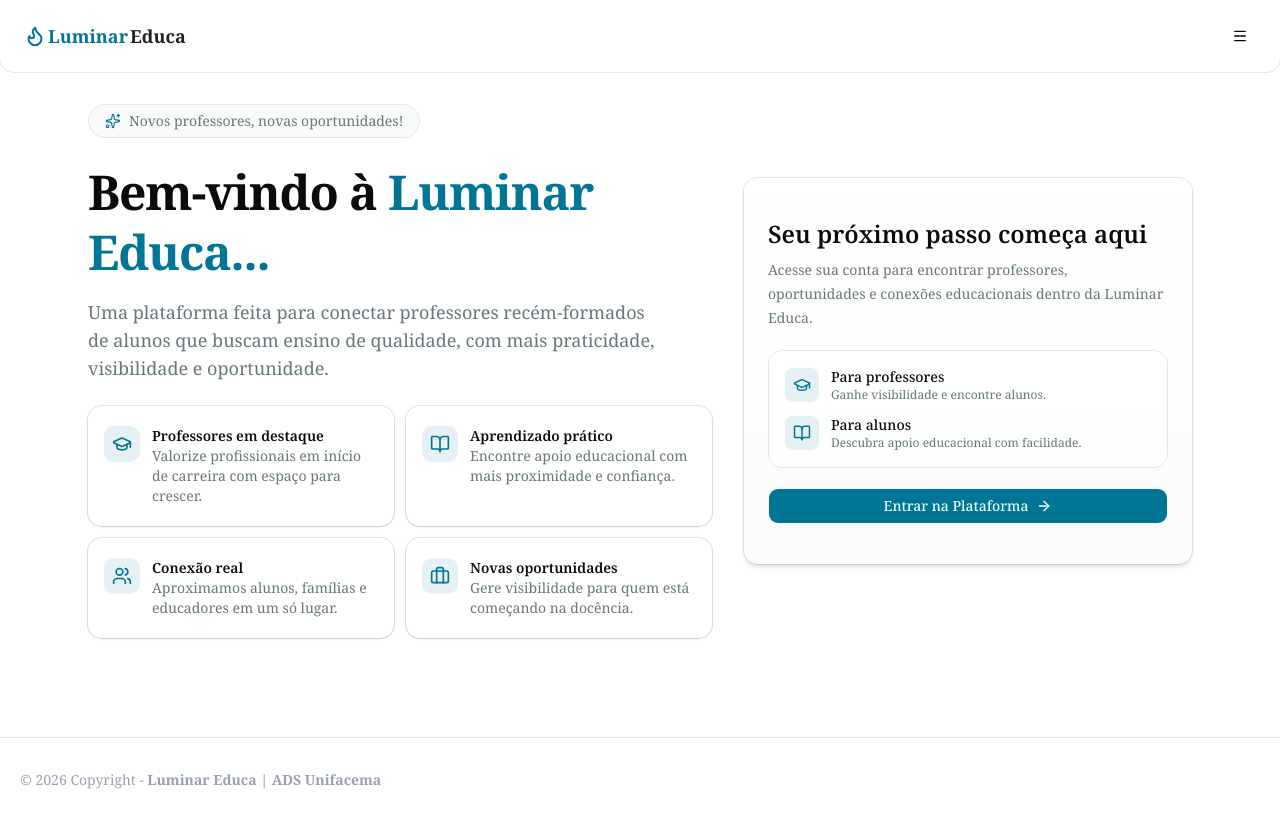
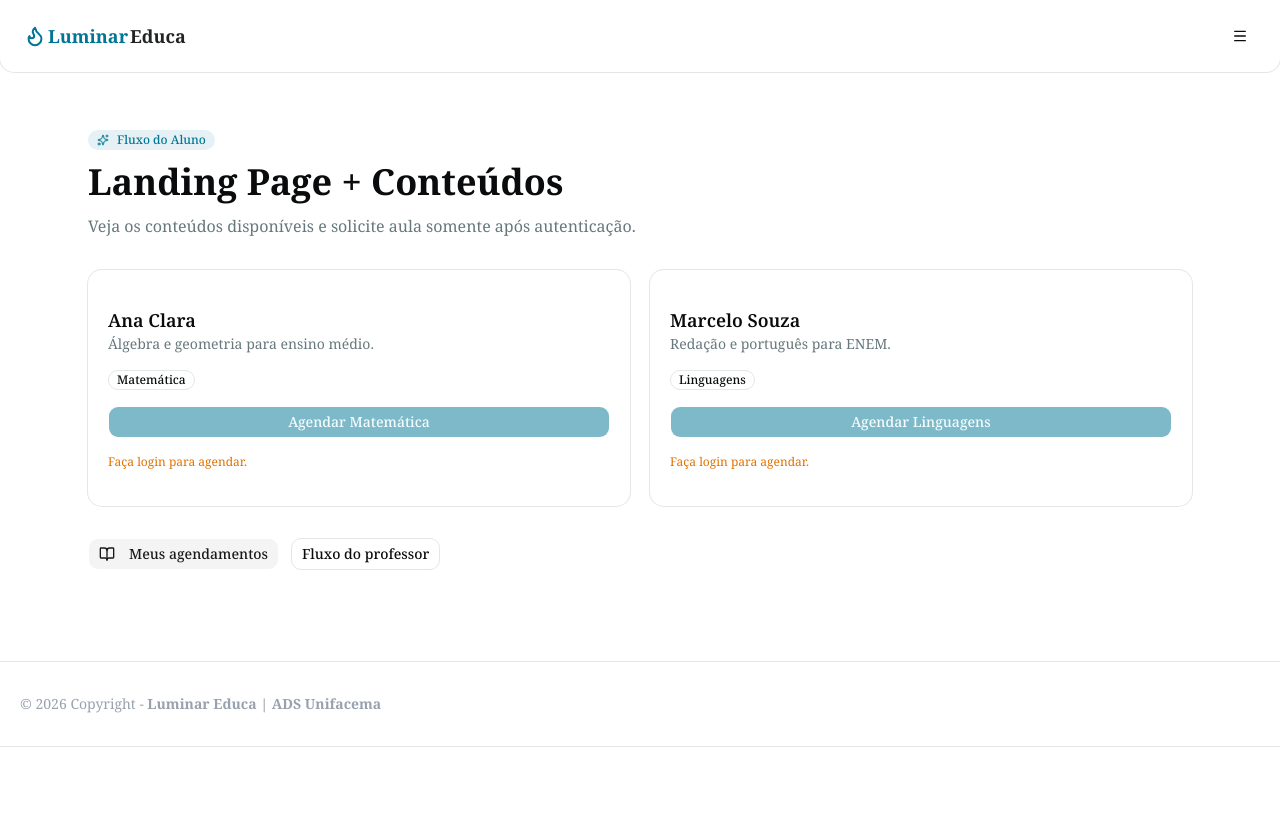
Before and after one commit to annvy-lab/luminar-educa-front, a Next.js app: page / in a window 1280 px wide. After the commit the page ends 800 px from the top, so only its background shows below. Built offline with nearby package versions, Linux system fonts and the light colour scheme.

Commit message:
feat: cria fluxos de telas para aluno e professor

```diff
--- a/src/_components/forms/login-form.tsx
+++ b/src/_components/forms/login-form.tsx
@@ -3,6 +3,7 @@
 import { zodResolver } from "@hookform/resolvers/zod";
 import { cva } from "class-variance-authority";
 import { ArrowRight } from "lucide-react";
+import Link from "next/link";
 import { useRouter } from "next/navigation";
 import * as React from "react";
 import { FieldErrors, useForm } from "react-hook-form";
@@ -101,6 +102,9 @@ export function LoginForm({
         {loading ? "Entrando..." : "Acessar Conta"}
         {!loading && <ArrowRight size={18} />}
       </Button>
+      <Link href="#" className="w-full">
+        <Button type="button" variant="outline" className="w-full">Entrar com Google (Aluno)</Button>
+      </Link>
     </form>
   );
 }
--- /dev/null
+++ b/src/_types/platform.ts
@@ -0,0 +1,35 @@
+export type TeacherStatus = "PENDING" | "APPROVED" | "REJECTED";
+export type SessionStatus =
+  | "SCHEDULED"
+  | "ONGOING"
+  | "COMPLETED"
+  | "CANCELLED"
+  | "NO_SHOW";
+export type PaymentMethod = "PIX" | "CREDIT_CARD";
+
+export type Subject = {
+  id: string;
+  name: string;
+  description?: string;
+};
+
+export type TeacherListing = {
+  id: string;
+  name: string;
+  bio: string;
+  avatarUrl?: string;
+  status: TeacherStatus;
+  hourlyRateCents: number;
+  subjects: Subject[];
+};
+
+export type BookingView = {
+  id: string;
+  subject: string;
+  teacherName: string;
+  studentName?: string;
+  scheduledAt: string;
+  status: SessionStatus;
+  paymentMethod: PaymentMethod;
+  meetLink?: string;
+};
--- /dev/null
+++ b/src/app/aluno/agendamentos/page.tsx
@@ -0,0 +1,16 @@
+import { CalendarCheck2 } from "lucide-react";
+
+import { Badge } from "@/src/_components/ui/badge";
+import { Button } from "@/src/_components/ui/button";
+import { Card, CardContent } from "@/src/_components/ui/card";
+import { BookingView } from "@/src/_types/platform";
+
+const bookings: BookingView[] = [
+  { id: "b1", subject: "Matemática", teacherName: "Ana Clara", scheduledAt: "2026-05-10T18:00:00Z", status: "SCHEDULED", paymentMethod: "PIX", meetLink: "https://meet.google.com/abc-defg-hij" },
+  { id: "b2", subject: "Linguagens", teacherName: "Marcelo", scheduledAt: "2026-05-12T16:00:00Z", status: "CANCELLED", paymentMethod: "CREDIT_CARD" },
+];
+
+export default function AlunoAgendamentosPage() {
+  const now = new Date();
+  return <div className="mx-auto max-w-5xl space-y-4 p-6"><h1 className="text-3xl font-bold">Meus agendamentos</h1>{bookings.map((b)=>{const dt=new Date(b.scheduledAt); const canJoin=b.status==="SCHEDULED" && !!b.meetLink && now.toDateString()===dt.toDateString(); return <Card key={b.id}><CardContent className="flex items-center justify-between p-4"><div><p className="font-semibold">{b.subject} • {b.teacherName}</p><p className="text-sm text-muted-foreground">{dt.toLocaleString("pt-BR")}</p></div><div className="flex items-center gap-2"><Badge variant="outline">{b.status}</Badge>{canJoin && <Button><CalendarCheck2 className="mr-2 size-4"/>Entrar na reunião</Button>}</div></CardContent></Card>})}</div>;
+}
--- a/src/app/page.tsx
+++ b/src/app/page.tsx
@@ -1,154 +1,82 @@
-import {
-  ArrowRight,
-  BookOpen,
-  Briefcase,
-  GraduationCap,
-  Sparkles,
-  Users,
-} from "lucide-react";
+"use client";
 
-import { Button } from "../_components/ui/button";
-import { Card, CardContent } from "../_components/ui/card";
+import { BookOpen, CalendarClock, CreditCard, Sparkles } from "lucide-react";
+import Link from "next/link";
+import { useState } from "react";
+
+import { Badge } from "@/src/_components/ui/badge";
+import { Button } from "@/src/_components/ui/button";
+import { Card, CardContent } from "@/src/_components/ui/card";
+import { Input } from "@/src/_components/ui/input";
+import { Sheet, SheetContent, SheetHeader, SheetTitle, SheetTrigger } from "@/src/_components/ui/sheet";
+import { useAuth } from "@/src/_contexts/auth-context";
+import { TeacherListing } from "@/src/_types/platform";
+
+const teachers: TeacherListing[] = [
+  { id: "t1", name: "Ana Clara", bio: "Álgebra e geometria para ensino médio.", status: "APPROVED", hourlyRateCents: 8000, subjects: [{ id: "s1", name: "Matemática" }] },
+  { id: "t2", name: "Marcelo Souza", bio: "Redação e português para ENEM.", status: "APPROVED", hourlyRateCents: 9000, subjects: [{ id: "s2", name: "Linguagens" }] },
+];
 
 export default function Page() {
+  const { user } = useAuth();
+  const [selectedSubject, setSelectedSubject] = useState<string>("");
+
   return (
-    <div className="flex-1 p-0">
-      <div className="mx-auto flex w-full max-w-6xl flex-col gap-8 px-6 pt-2 pb-10 lg:flex-row lg:items-center lg:justify-between">
-        <section className="flex max-w-2xl flex-col gap-6">
-          <div className="inline-flex w-fit items-center gap-2 rounded-full border bg-muted/40 px-4 py-1.5 text-sm text-muted-foreground">
-            <Sparkles size={16} className="text-primary" strokeWidth={1.7} />
-            Novos professores, novas oportunidades!
-          </div>
+    <div className="mx-auto flex w-full max-w-6xl flex-col gap-8 px-6 py-8">
+      <section className="space-y-3">
+        <Badge className="w-fit bg-primary/10 text-primary hover:bg-primary/20"><Sparkles className="mr-1 size-4" /> Fluxo do Aluno</Badge>
+        <h1 className="text-4xl font-bold">Landing Page + Conteúdos</h1>
+        <p className="text-muted-foreground">Veja os conteúdos disponíveis e solicite aula somente após autenticação.</p>
+      </section>
 
-          <div className="space-y-4">
-            <h1 className="text-4xl leading-tight font-bold tracking-tight text-foreground lg:text-5xl">
-              Bem-vindo à <span className="text-primary">Luminar Educa...</span>
-            </h1>
-
-            <p className="max-w-xl text-base leading-7 text-muted-foreground lg:text-lg">
-              Uma plataforma feita para conectar professores recém-formados de
-              alunos que buscam ensino de qualidade, com mais praticidade,
-              visibilidade e oportunidade.
-            </p>
-          </div>
-
-          <div className="grid gap-3 sm:grid-cols-2">
-            <Card className="border-primary/10 shadow-sm">
-              <CardContent className="flex items-start gap-3 p-4 py-1">
-                <div className="rounded-lg bg-primary/10 p-2 text-primary">
-                  <GraduationCap size={20} />
-                </div>
-                <div>
-                  <h3 className="font-semibold text-foreground">
-                    Professores em destaque
-                  </h3>
-                  <p className="text-sm text-muted-foreground">
-                    Valorize profissionais em início de carreira com espaço para
-                    crescer.
-                  </p>
-                </div>
-              </CardContent>
-            </Card>
-
-            <Card className="shadow-sm">
-              <CardContent className="flex items-start gap-3 p-4 py-1">
-                <div className="rounded-lg bg-primary/10 p-2 text-primary">
-                  <BookOpen size={20} />
-                </div>
-                <div>
-                  <h3 className="font-semibold text-foreground">
-                    Aprendizado prático
-                  </h3>
-                  <p className="text-sm text-muted-foreground">
-                    Encontre apoio educacional com mais proximidade e confiança.
-                  </p>
-                </div>
-              </CardContent>
-            </Card>
-
-            <Card className="shadow-sm">
-              <CardContent className="flex items-start gap-3 p-4 py-1">
-                <div className="rounded-lg bg-primary/10 p-2 text-primary">
-                  <Users size={20} />
-                </div>
-                <div>
-                  <h3 className="font-semibold text-foreground">
-                    Conexão real
-                  </h3>
-                  <p className="text-sm text-muted-foreground">
-                    Aproximamos alunos, famílias e educadores em um só lugar.
-                  </p>
-                </div>
-              </CardContent>
-            </Card>
-
-            <Card className="shadow-sm">
-              <CardContent className="flex items-start gap-3 p-4 py-1">
-                <div className="rounded-lg bg-primary/10 p-2 text-primary">
-                  <Briefcase size={20} />
-                </div>
-                <div>
-                  <h3 className="font-semibold text-foreground">
-                    Novas oportunidades
-                  </h3>
-                  <p className="text-sm text-muted-foreground">
-                    Gere visibilidade para quem está começando na docência.
-                  </p>
-                </div>
-              </CardContent>
-            </Card>
-          </div>
-        </section>
-
-        <div className="w-full max-w-md">
-          <Card className="border-primary/10 bg-gradient-to-b from-background to-muted/30 shadow-md">
-            <CardContent className="flex flex-col gap-5 p-6">
-              <div className="space-y-2">
-                <h2 className="text-2xl font-semibold text-foreground">
-                  Seu próximo passo começa aqui
-                </h2>
-                <p className="text-sm leading-6 text-muted-foreground">
-                  Acesse sua conta para encontrar professores, oportunidades e
-                  conexões educacionais dentro da Luminar Educa.
-                </p>
+      <div className="grid gap-5 md:grid-cols-2">
+        {teachers.map((teacher) => (
+          <Card key={teacher.id} className="border-primary/10">
+            <CardContent className="space-y-4 p-5">
+              <div>
+                <h2 className="text-lg font-semibold">{teacher.name}</h2>
+                <p className="text-sm text-muted-foreground">{teacher.bio}</p>
               </div>
-
-              <div className="space-y-3 rounded-xl border bg-background/80 p-4">
-                <div className="flex items-center gap-3">
-                  <div className="rounded-md bg-primary/10 p-2 text-primary">
-                    <GraduationCap size={18} />
+              <div className="flex flex-wrap gap-2">
+                {teacher.subjects.map((subject) => (
+                  <Badge key={subject.id} variant="outline">{subject.name}</Badge>
+                ))}
+              </div>
+              <Sheet>
+                <SheetTrigger
+                  render={
+                    <Button className="w-full" disabled={!user} onClick={() => setSelectedSubject(teacher.subjects[0].name)}>
+                      Agendar {teacher.subjects[0].name}
+                    </Button>
+                  }
+                />
+                <SheetContent className="space-y-4">
+                  <SheetHeader>
+                    <SheetTitle>Solicitar aula • {selectedSubject}</SheetTitle>
+                  </SheetHeader>
+                  <div className="space-y-3">
+                    <label className="text-sm font-medium">Data da aula</label>
+                    <Input type="date" />
+                    <label className="text-sm font-medium">Horário</label>
+                    <Input type="time" />
+                    <label className="text-sm font-medium">Método de pagamento</label>
+                    <div className="grid grid-cols-2 gap-2">
+                      <Button variant="outline"><CreditCard className="mr-2 size-4" /> Cartão</Button>
+                      <Button variant="outline">PIX</Button>
+                    </div>
+                    <Button className="w-full"><CalendarClock className="mr-2 size-4" /> Confirmar solicitação</Button>
                   </div>
-                  <div>
-                    <p className="text-sm font-medium">Para professores</p>
-                    <p className="text-xs text-muted-foreground">
-                      Ganhe visibilidade e encontre alunos.
-                    </p>
-                  </div>
-                </div>
-
-                <div className="flex items-center gap-3">
-                  <div className="rounded-md bg-primary/10 p-2 text-primary">
-                    <BookOpen size={18} />
-                  </div>
-                  <div>
-                    <p className="text-sm font-medium">Para alunos</p>
-                    <p className="text-xs text-muted-foreground">
-                      Descubra apoio educacional com facilidade.
-                    </p>
-                  </div>
-                </div>
-              </div>
-
-              <Button className="w-full gap-2" size="lg">
-                Entrar na Plataforma
-                <ArrowRight size={18} />
-              </Button>
+                </SheetContent>
+              </Sheet>
+              {!user && <p className="text-xs text-amber-600">Faça login para agendar.</p>}
             </CardContent>
           </Card>
-        </div>
+        ))}
       </div>
-      <div className="font-mono text-xs text-muted-foreground">
-        {/* (Press <kbd>d</kbd> to toggle dark mode) */}
+
+      <div className="flex gap-3">
+        <Link href="/aluno/agendamentos"><Button variant="secondary"><BookOpen className="mr-2 size-4" /> Meus agendamentos</Button></Link>
+        <Link href="/professor/solicitacoes"><Button variant="outline">Fluxo do professor</Button></Link>
       </div>
     </div>
   );
--- /dev/null
+++ b/src/app/professor/conteudos/page.tsx
@@ -0,0 +1,8 @@
+import { Plus, X } from "lucide-react";
+import { Button } from "@/src/_components/ui/button";
+import { Card, CardContent } from "@/src/_components/ui/card";
+
+export default function ProfessorConteudosPage(){
+  const subjects=["Matemática","Física","Química"];
+  return <div className="mx-auto max-w-4xl p-6 space-y-4"><h1 className="text-3xl font-bold">Meus conteúdos</h1><Card><CardContent className="space-y-3 p-4">{subjects.map(s=><div key={s} className="flex items-center justify-between rounded border p-2"><span>{s}</span><Button size="icon" variant="ghost"><X className="size-4"/></Button></div>)}<Button><Plus className="mr-2 size-4"/>Adicionar conteúdo</Button></CardContent></Card></div>
+}
--- /dev/null
+++ b/src/app/professor/perfil/page.tsx
@@ -0,0 +1,7 @@
+import { Card, CardContent } from "@/src/_components/ui/card";
+import { Input } from "@/src/_components/ui/input";
+import { Button } from "@/src/_components/ui/button";
+
+export default function ProfessorPerfilPage(){
+  return <div className="mx-auto max-w-3xl p-6 space-y-4"><h1 className="text-3xl font-bold">Perfil do professor</h1><Card><CardContent className="space-y-3 p-4"><Input placeholder="Nome" defaultValue="Ana Clara"/><Input placeholder="Bio" defaultValue="Professora de Matemática"/><Input placeholder="Valor por hora (centavos)" defaultValue="8000"/><Button>Salvar perfil</Button></CardContent></Card></div>
+}
```
Also changed, not shown: src/_components/forms/professor-registration-form.tsx (+7 -0 lines), src/app/professor/solicitacoes/page.tsx (added, +8 -0 lines).
